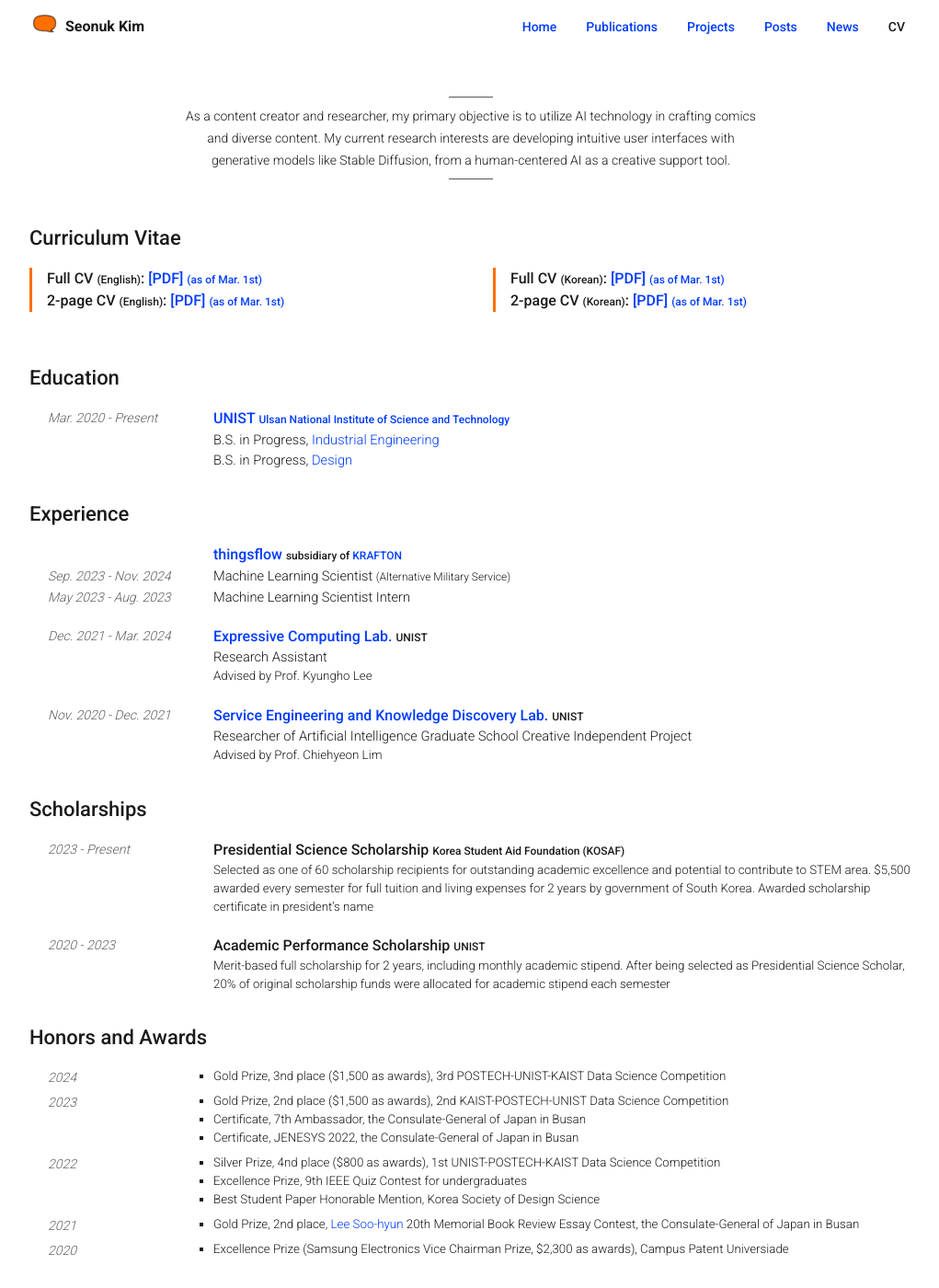
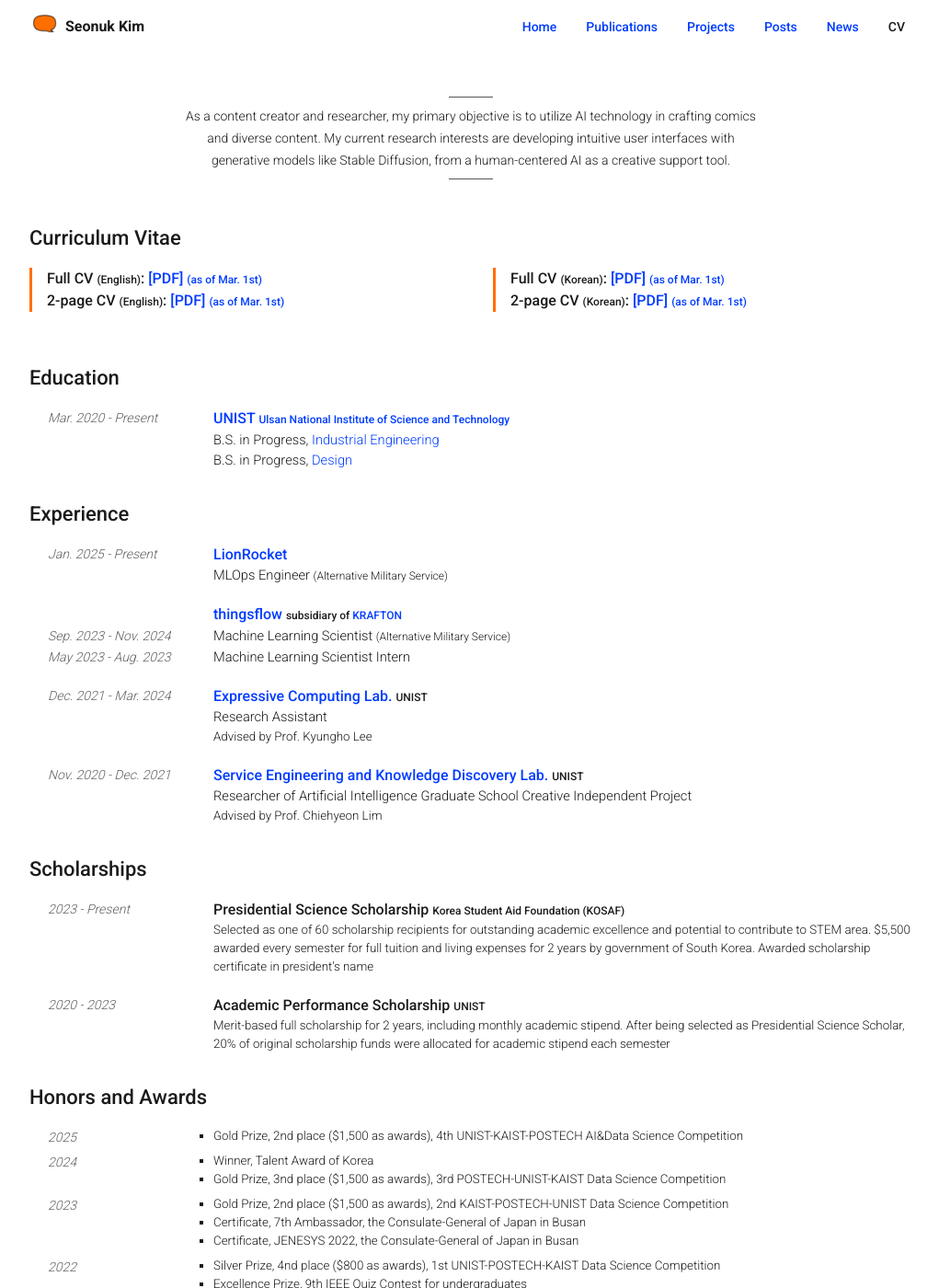
Before and after one commit to seonukkim/seonukkim.github.io, a Jekyll site: the page built from cv.md, in a window 1280 px wide and 1400 px high. Shown: the whole window at 92% size, without its empty margins (128-1149 px from the left). Built offline with Jekyll 4.4.1, drawn with Linux system fonts in a browser that asks for light colours.

Commit message:
update: job and prize

```diff
--- a/cv.md
+++ b/cv.md
@@ -57,6 +57,15 @@
 </div>
 
 <h2>Experience</h2>
+<div class="about-grid section">
+	<div class="section-title">Jan. 2025 - Present</div>
+	<div class="about-content">
+		<h3 class="entry-title"><a href="https://www.lionrocket.ai/en">LionRocket</a> <span style="font-size: 9pt;"></span></h3>
+      <p style="font-size: 11pt; line-height: 140%;">
+        MLOps Engineer <span style="font-size: 9pt;"> (Alternative Military Service)</span><br></p>
+</div>
+</div>
+
 <div class="about-grid section">
 	<div class="section-title"></div>
 	<div class="about-content">
@@ -121,9 +130,17 @@
 
 <h2>Honors and Awards</h2>
 <div class="about-grid section">
+  <div class="section-title">2025</div>
+	<div class="about-content">
+    <ul style="list-style-type:square; font-size: 10pt; line-height: 150%; margin-bottom: 5px; padding-bottom: 2px;">
+      <li>Gold Prize, 2nd place ($1,500 as awards), 4th UNIST-KAIST-POSTECH AI&Data Science Competition</li>
+    </ul>
+  </div>
+
 	<div class="section-title">2024</div>
 	<div class="about-content">
     <ul style="list-style-type:square; font-size: 10pt; line-height: 150%; margin-bottom: 5px; padding-bottom: 2px;">
+      <li>Winner, Talent Award of Korea</li>
       <li>Gold Prize, 3nd place ($1,500 as awards), 3rd POSTECH-UNIST-KAIST Data Science Competition</li>
     </ul>
   </div>
```
Also changed, not shown: index.md (+1 -1 lines), 1 other file.
